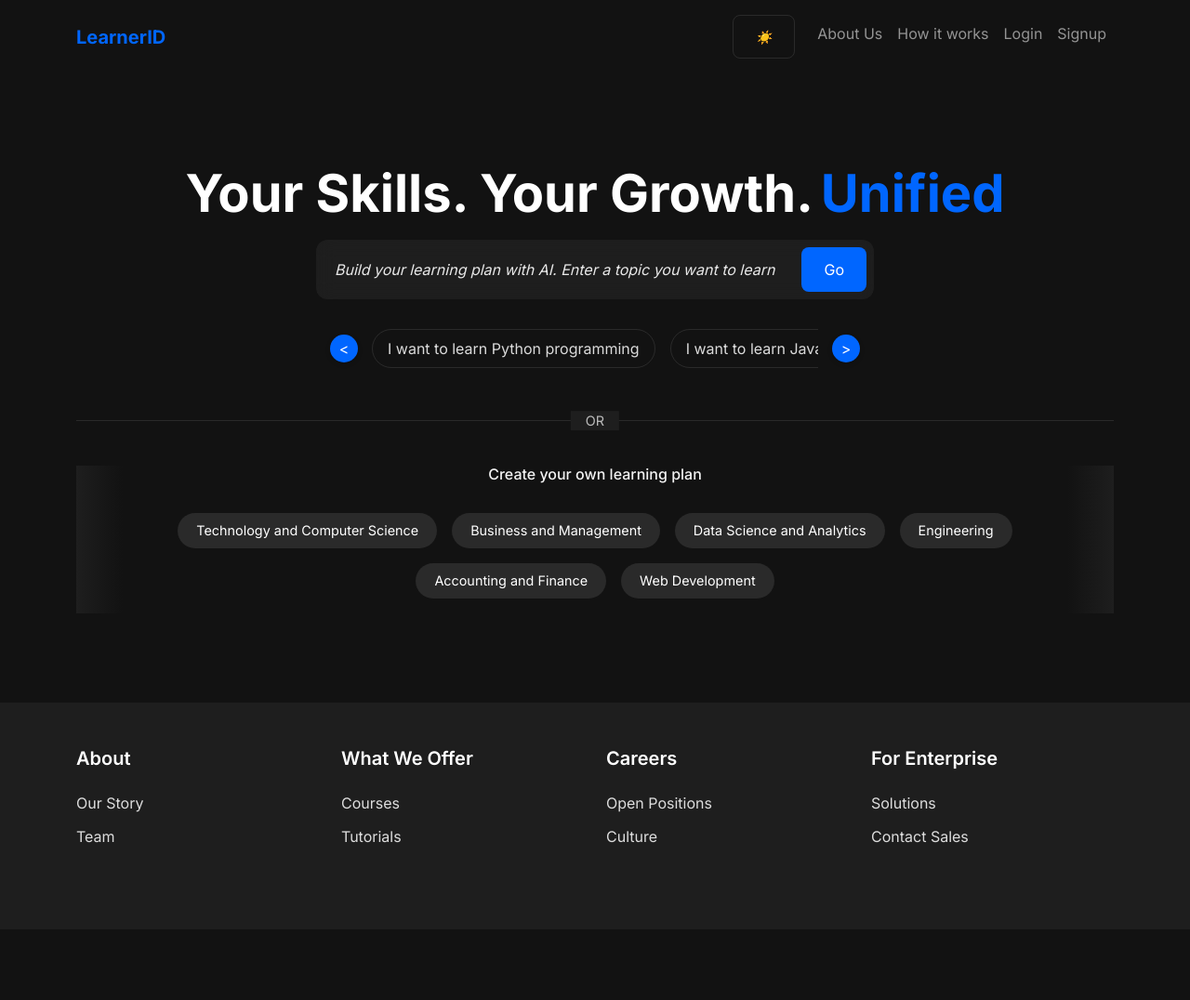
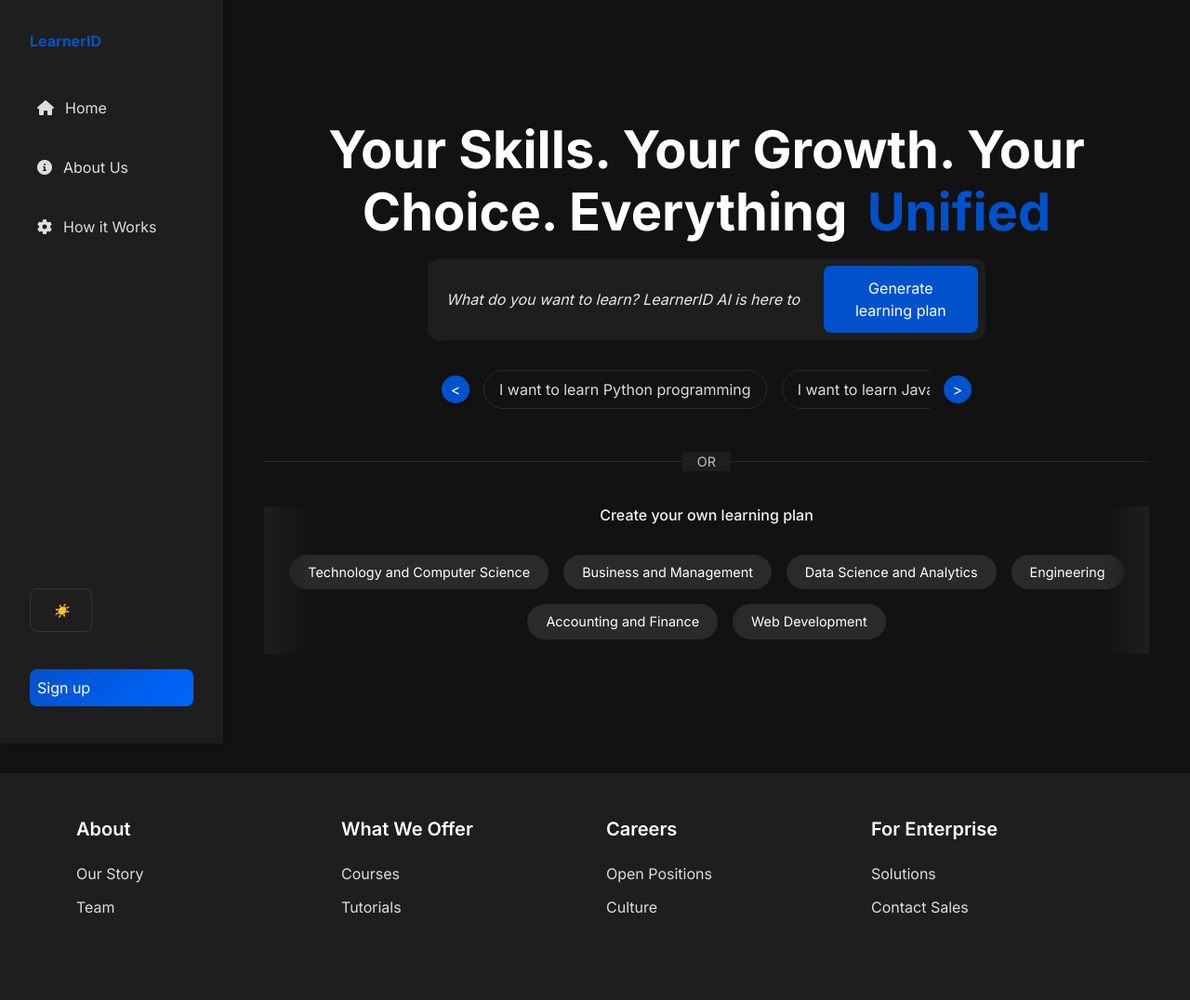
Before and after one commit to srikrishna-Challa/LearnerID_HTML, a Flask app: page / in a window 1280 px wide. Shown: the whole page at 93% size. Before the commit the page ends 907 px from the top, so only its background shows below. Run offline with Flask 3, Linux system fonts and the light colour scheme.

Commit message:
Agent query: Can you verify if: 1. The left sidebar is visible with icons? 2. The main heading and search placeholder are updated? 3. The Generate learning plan button is visible? 4. The overall layout matches the new design?

```diff
--- a/static/css/style.css
+++ b/static/css/style.css
@@ -1,12 +1,13 @@
 :root {
     /* Common variables */
-    --primary-color: #0066FF;
+    --primary-color: #0052CC;
 
     /* Dark theme (default) */
     --bg-color: #121212;
     --surface-color: #1E1E1E;
     --text-color: #ffffff;
     --text-muted: rgba(255, 255, 255, 0.85);
+    --sidebar-width: 240px;
 
     /* Theme transition */
     transition: background-color 0.3s ease, color 0.3s ease;
@@ -27,6 +28,75 @@
     display: flex;
     flex-direction: column;
     transition: background-color 0.3s ease, color 0.3s ease;
+}
+
+/* Left Sidebar */
+.left-sidebar {
+    position: fixed;
+    left: 0;
+    top: 0;
+    bottom: 0;
+    width: var(--sidebar-width);
+    background-color: var(--surface-color);
+    padding: 2rem 1rem;
+    box-shadow: 2px 0 5px rgba(0, 0, 0, 0.1);
+    display: flex;
+    flex-direction: column;
+    z-index: 1000;
+}
+
+.sidebar-header {
+    padding: 0 1rem;
+    margin-bottom: 2rem;
+}
+
+.sidebar-nav {
+    list-style: none;
+    padding: 0;
+    margin: 0;
+    display: flex;
+    flex-direction: column;
+    gap: 0.5rem;
+    height: 100%;
+}
+
+.sidebar-nav .nav-item {
+    padding: 0.5rem 1rem;
+}
+
+.sidebar-nav .nav-link {
+    display: flex;
+    align-items: center;
+    gap: 0.75rem;
+    color: var(--text-muted);
+    text-decoration: none;
+    padding: 0.5rem;
+    border-radius: 8px;
+    transition: all 0.3s ease;
+}
+
+.sidebar-nav .nav-link:hover {
+    color: var(--text-color);
+    background-color: rgba(255, 255, 255, 0.1);
+}
+
+.signup-btn {
+    background: linear-gradient(135deg, var(--primary-color), #0066FF);
+    color: white !important;
+    border-radius: 8px;
+    text-align: center;
+    margin-top: 1rem;
+}
+
+.signup-btn:hover {
+    background: linear-gradient(135deg, #0066FF, var(--primary-color));
+    transform: translateY(-1px);
+}
+
+/* Main content adjustment */
+main {
+    margin-left: var(--sidebar-width);
+    padding: 2rem;
 }
 
 /* Navbar */
--- a/templates/base.html
+++ b/templates/base.html
@@ -6,6 +6,7 @@
     <title>{% block title %}LearnerID{% endblock %}</title>
     <link href="https://cdn.jsdelivr.net/npm/bootstrap@5.3.0/dist/css/bootstrap.min.css" rel="stylesheet">
     <link href="https://fonts.googleapis.com/css2?family=Inter:wght@400;500;600;700&display=swap" rel="stylesheet">
+    <link href="https://cdnjs.cloudflare.com/ajax/libs/font-awesome/6.0.0/css/all.min.css" rel="stylesheet">
     <link rel="stylesheet" href="{{ url_for('static', filename='css/style.css') }}">
 </head>
 <body>
--- a/templates/index.html
+++ b/templates/index.html
@@ -1,45 +1,40 @@
 {% extends "base.html" %}
 
 {% block content %}
-<nav class="navbar navbar-expand-lg navbar-dark">
-    <div class="container">
+<nav class="left-sidebar">
+    <div class="sidebar-header">
         <a class="navbar-brand" href="#">LearnerID</a>
-        <button class="navbar-toggler" type="button" data-bs-toggle="collapse" data-bs-target="#navbarNav">
-            <span class="navbar-toggler-icon"></span>
-        </button>
-        <div class="collapse navbar-collapse" id="navbarNav">
-            <ul class="navbar-nav ms-auto">
+    </div>
+    <ul class="sidebar-nav">
         <li class="nav-item">
-                    <button id="theme-toggle" class="btn btn-outline-light btn-sm me-3">
+            <a class="nav-link" href="/"><i class="fas fa-house"></i> Home</a>
+        </li>
+        <li class="nav-item">
+            <a class="nav-link" href="/about"><i class="fas fa-info-circle"></i> About Us</a>
+        </li>
+        <li class="nav-item">
+            <a class="nav-link" href="/how-it-works"><i class="fas fa-cog"></i> How it Works</a>
+        </li>
+        <li class="nav-item mt-auto">
+            <button id="theme-toggle" class="btn btn-outline-light btn-sm">
                 <i class="theme-icon">🌙</i>
             </button>
         </li>
         <li class="nav-item">
-                    <a class="nav-link" href="/about">About Us</a>
-                </li>
-                <li class="nav-item">
-                    <a class="nav-link" href="/how-it-works">How it works</a>
-                </li>
-                <li class="nav-item">
-                    <a class="nav-link" href="/login">Login</a>
-                </li>
-                <li class="nav-item">
-                    <a class="nav-link" href="/signup">Signup</a>
+            <a class="nav-link signup-btn" href="/signup">Sign up</a>
         </li>
     </ul>
-        </div>
-    </div>
 </nav>
 
 <main>
     <section class="hero">
         <div class="container text-center">
-            <h1 class="display-4">Your Skills. Your Growth.<span class="text-primary">Unified</span></h1>
+            <h1 class="display-4">Your Skills. Your Growth. Your Choice. Everything <span class="text-primary">Unified</span></h1>
 
             <div class="search-container">
                 <div class="search-box">
-                    <input type="text" class="form-control" placeholder="Build your learning plan with AI. Enter a topic you want to learn">
-                    <button class="btn btn-primary">Go</button>
+                    <input type="text" class="form-control" placeholder="What do you want to learn? LearnerID AI is here to help you">
+                    <button class="btn btn-primary">Generate learning plan</button>
                 </div>
 
                 <div class="popular-searches mt-4">
```
Also changed, not shown: New_design.png (added). Lines whose indentation alone changed are shown as unchanged.
